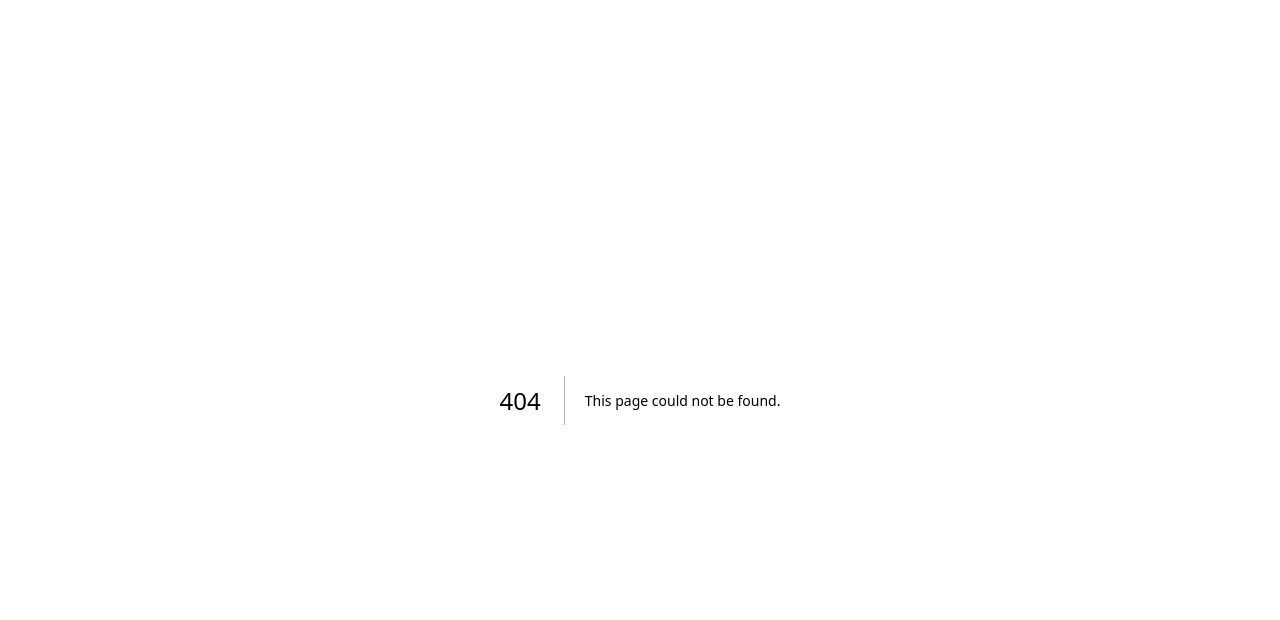
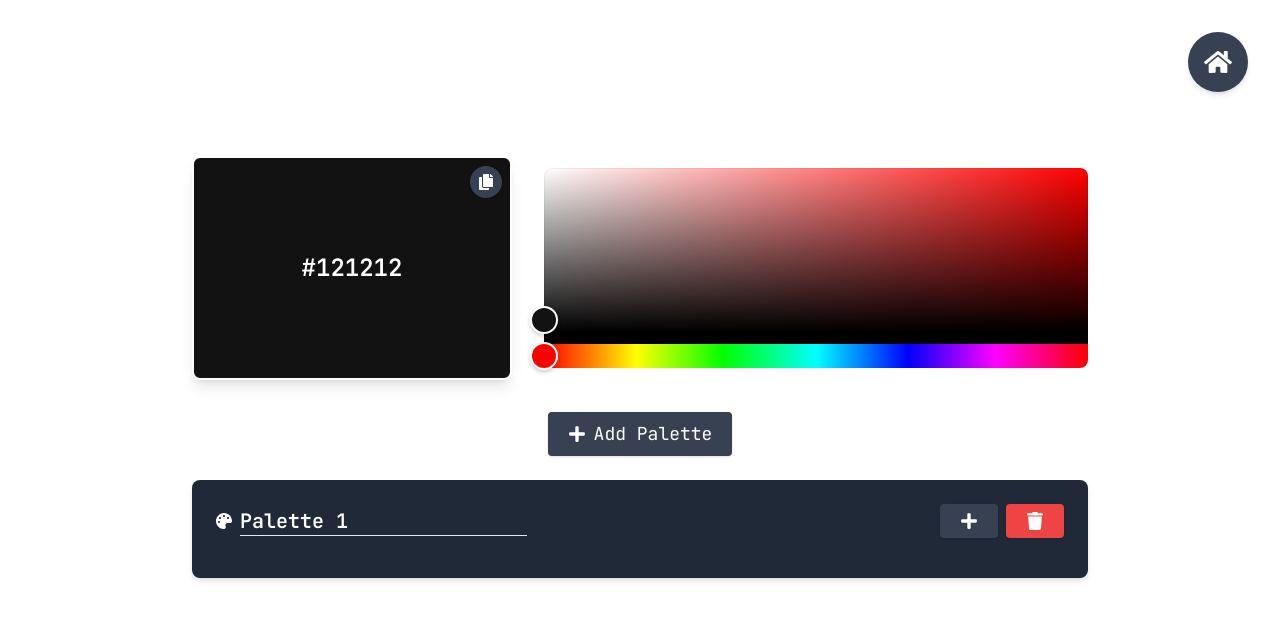
Before and after one commit to shrey715/utility_apps, a Next.js app: page /color-picker in a window 1280 px wide. Before the commit this address had no page. Shown: the top 620 px of the page. Built offline with nearby package versions, Linux system fonts and the light colour scheme.

Commit message:
added color picker

```diff
--- a/app/api/convert/route.ts
+++ b/app/api/convert/route.ts
@@ -25,13 +25,13 @@ export async function GET(request: Request): Promise<NextResponse> {
     const data = await response.json();
     console.log('API response data:', data);
 
-    const rate = data.data.mid;
-    const convertedAmount = rate*parseFloat(amount);
+    const conversionRate = data.data.mid;
+    const convertedAmount = conversionRate*parseFloat(amount);
 
-    console.log('Exchange rate:', rate);
+    console.log('Exchange rate:', conversionRate);
     console.log('Converted amount:', convertedAmount);
 
-    return NextResponse.json({ rate, convertedAmount });
+    return NextResponse.json({ conversionRate, convertedAmount });
   } catch (error) {
     console.error('An error occurred while fetching exchange rate:', error);
     return NextResponse.json({ error: 'An error occurred while fetching exchange rate' }, { status: 500 });
--- /dev/null
+++ b/app/color-picker/page.tsx
@@ -0,0 +1,177 @@
+"use client";
+import React, { useState, useEffect } from 'react';
+import { FaHome, FaCopy, FaPlus, FaPalette, FaTrash } from 'react-icons/fa';
+import { useRouter } from 'next/navigation';
+import { CopyToClipboard } from 'react-copy-to-clipboard';
+import { HexColorPicker } from 'react-colorful';
+
+interface Palette {
+  name: string;
+  colors: string[];
+}
+
+const ColorBox: React.FC<{ color: string; setCopied: React.Dispatch<React.SetStateAction<boolean>> }> = ({ color, setCopied }) => (
+  <div className="w-full max-w-xs h-56 rounded-lg shadow-lg border-2 border-white relative flex justify-center items-center" style={{ backgroundColor: color }}>
+    <p className="text-2xl font-semibold text-white mix-blend-luminosity">{color}</p>
+    <CopyToClipboard text={color} onCopy={() => setCopied(true)}>
+      <button className="absolute top-2 right-2 bg-gray-700 text-white p-2 rounded-full shadow hover:bg-gray-600">
+        <FaCopy size={16} />
+      </button>
+    </CopyToClipboard>
+  </div>
+);
+
+const PaletteItem: React.FC<{ color: string; onDelete: () => void; onCopy: () => void }> = ({ color, onDelete, onCopy }) => (
+  <div className="relative">
+    <CopyToClipboard text={color} onCopy={onCopy}>
+      <div
+        className="w-12 h-12 rounded-full cursor-pointer border border-gray-500 flex items-center justify-center"
+        style={{ backgroundColor: color }}
+        title={color}
+      >
+        <FaCopy className="text-white opacity-75" size={12} />
+      </div>
+    </CopyToClipboard>
+    <button
+      onClick={onDelete}
+      className="absolute -top-2 -right-2 bg-red-500 text-white p-1 rounded-full shadow hover:bg-red-600"
+    >
+      <FaTrash size={10} />
+    </button>
+  </div>
+);
+
+const Palette: React.FC<{
+  palette: Palette;
+  onAddColor: () => void;
+  onDeletePalette: () => void;
+  onRenamePalette: (newName: string) => void;
+  onDeleteColor: (colorIndex: number) => void;
+  onColorCopy: () => void;
+}> = ({ palette, onAddColor, onDeletePalette, onRenamePalette, onDeleteColor, onColorCopy }) => (
+  <div className="w-full bg-gray-800 p-6 rounded-lg shadow-md space-y-4">
+    <div className="flex justify-between items-center">
+      <div className="flex items-center gap-2 flex-wrap">
+        <FaPalette />
+        <input
+          type="text"
+          value={palette.name}
+          onChange={(e) => onRenamePalette(e.target.value)}
+          className="bg-transparent text-xl font-semibold text-white focus:outline-none w-full sm:w-auto border-b focus:border-b-2"
+        />
+      </div>
+      <div className="flex gap-2">
+        <button
+          onClick={onAddColor}
+          className="text-lg bg-gray-700 px-5 py-2 rounded shadow hover:bg-gray-600"
+        >
+          <FaPlus />
+        </button>
+        <button
+          onClick={onDeletePalette}
+          className="text-lg bg-red-500 px-5 py-2 rounded shadow hover:bg-red-600"
+        >
+          <FaTrash />
+        </button>
+      </div>
+    </div>
+
+    <div className="flex flex-wrap gap-4">
+      {palette.colors.map((color, colorIndex) => (
+        <PaletteItem
+          key={colorIndex}
+          color={color}
+          onDelete={() => onDeleteColor(colorIndex)}
+          onCopy={onColorCopy}
+        />
+      ))}
+    </div>
+  </div>
+);
+
+const ColorPicker: React.FC = () => {
+  const router = useRouter();
+  const [color, setColor] = useState('#121212');
+  const [palettes, setPalettes] = useState<Palette[]>([{ name: 'Palette 1', colors: [] }]);
+  const [copied, setCopied] = useState(false);
+
+  const handleColorChange = (newColor: string) => {
+    setColor(newColor);
+  };
+
+  const addPalette = () => {
+    setPalettes([...palettes, { name: `Palette ${palettes.length + 1}`, colors: [] }]);
+  };
+
+  const addColorToPalette = (index: number) => {
+    const newPalettes = [...palettes];
+    newPalettes[index].colors.push(color);
+    setPalettes(newPalettes);
+  };
+
+  const deleteColorFromPalette = (paletteIndex: number, colorIndex: number) => {
+    const newPalettes = [...palettes];
+    newPalettes[paletteIndex].colors.splice(colorIndex, 1);
+    setPalettes(newPalettes);
+  };
+
+  const deletePalette = (index: number) => {
+    const newPalettes = palettes.filter((_, i) => i !== index);
+    setPalettes(newPalettes);
+  };
+
+  const handlePaletteNameChange = (index: number, newName: string) => {
+    const newPalettes = [...palettes];
+    newPalettes[index].name = newName;
+    setPalettes(newPalettes);
+  };
+
+  useEffect(() => {
+    if (copied) {
+      const timer = setTimeout(() => setCopied(false), 2000);
+      return () => clearTimeout(timer);
+    }
+  }, [copied]);
+
+  return (
+    <div className="min-h-screen bg-transparent p-4 md:p-8 flex flex-col items-center text-white space-y-8">
+      <header className="flex justify-between w-full mb-8">
+        <h1 className="text-5xl font-bold flex items-center gap-2">
+          <FaPalette /> Color Picker
+        </h1>
+        <button onClick={() => router.push('/')} className="bg-gray-700 p-4 rounded-full shadow-md hover:bg-gray-600">
+          <FaHome size={28} />
+        </button>
+      </header>
+
+      <div className="flex flex-col lg:flex-row gap-8 w-full max-w-4xl justify-center items-center">
+        <ColorBox color={color} setCopied={setCopied} />
+        <HexColorPicker color={color} onChange={handleColorChange} className="flex-grow" />
+      </div>
+
+      <div className="w-full max-w-4xl space-y-6 my-12 mx-5 flex flex-col justify-center items-center">
+        <button
+          onClick={addPalette}
+          className="text-lg bg-gray-700 px-5 py-2 rounded shadow hover:bg-gray-600 flex flex-row items-center gap-2"
+        >
+          <FaPlus /> Add Palette
+        </button>
+        {palettes.map((palette, paletteIndex) => (
+          <Palette
+            key={paletteIndex}
+            palette={palette}
+            onAddColor={() => addColorToPalette(paletteIndex)}
+            onDeletePalette={() => deletePalette(paletteIndex)}
+            onRenamePalette={(newName) => handlePaletteNameChange(paletteIndex, newName)}
+            onDeleteColor={(colorIndex) => deleteColorFromPalette(paletteIndex, colorIndex)}
+            onColorCopy={() => setCopied(true)}
+          />
+        ))}
+      </div>
+
+      {copied && <div className="text-green-400 text-lg font-medium">Color copied to clipboard!</div>}
+    </div>
+  );
+};
+
+export default ColorPicker;
--- a/app/currency-converter/page.tsx
+++ b/app/currency-converter/page.tsx
@@ -13,8 +13,8 @@ const CurrencyConverter = () => {
   const [result, setResult] = useState<number>(0);
   const [currencies, setCurrencies] = useState<{ [key: string]: string }>({});
   const [loading, setLoading] = useState(false);
+  const [rate, setRate] = useState(0);
 
-  // Load currencies from JSON file
   useEffect(() => {
     const loadCurrencies = async () => {
       const response = await fetch('/currencies.json');
@@ -31,8 +31,10 @@ const CurrencyConverter = () => {
     const data = await response.json();
 
     if (response.ok) {
+      setRate(data.conversionRate);
       setResult(data.convertedAmount);
     } else {
+      setRate(0);
       setResult(0);
     }
     setLoading(false);
@@ -110,13 +112,18 @@ const CurrencyConverter = () => {
               <span className="font-semibold">{amt} {fromCurrency}</span>
               <FaExchangeAlt className="text-white text-4xl my-4" />
               <span className="font-bold text-blue-400">{result.toFixed(2)} {toCurrency}</span>
+              {
+                rate !== 0 && (
+                  <p className="text-gray-400 text-lg mt-3">1 {fromCurrency} = {rate.toFixed(4)} {toCurrency}</p>
+                )
+              }
             </div>
           )
         )}
       </div>
 
       <footer className="text-center text-gray-400 text-xs sm:text-sm mt-10">
-        <p>Powered by ExchangeRate-API</p>
+        <p>Powered by Freecurrency-API</p>
       </footer>
     </div>
   );
--- a/app/page.tsx
+++ b/app/page.tsx
@@ -2,6 +2,7 @@
 import React from 'react';
 import { motion } from 'framer-motion';
 import { useRouter } from 'next/navigation';
+import Link from 'next/link';
 
 const letters = "Welcome!".split("");
 
@@ -13,8 +14,17 @@ const Home = () => {
 
   return (
     <div className="flex flex-col items-center justify-between min-h-screen bg-transparent p-4">
-      <header className="text-left mt-3 ml-3 w-full">
+      <header className="flex flex-row justify-between items-center text-left m-3 w-full">
         <h1 className="text-3xl sm:text-4xl md:text-5xl font-bold text-white">Random Utility(?) Apps</h1>
+          <motion.span
+            className="text-gray-400 hover:text-gray-300 text-3xl font-bold"
+            whileHover={{ scale: 1.1 }}
+            whileTap={{ scale: 0.9 }}
+          >
+            <Link href="https://github.com/shrey715/utility_apps">
+              &lt;/&gt;
+            </Link>
+          </motion.span>
       </header>
       <div className="text-6xl sm:text-7xl md:text-8xl lg:text-9xl font-bold mb-6 text-white mt-5">
         {letters.map((letter, index) => (
@@ -64,6 +74,14 @@ const Home = () => {
         >
           Currency Converter
         </motion.button>
+        <motion.button
+          className="bg-purple-500 text-white text-lg px-6 py-3 rounded-lg shadow-md hover:bg-purple-600"
+          whileHover={{ scale: 1.1 }}
+          whileTap={{ scale: 0.9 }}
+          onClick={() => handleRedirect('/color-picker')}
+        >
+          Color Picker
+        </motion.button>
       </div>
       <footer className="text-center mt-8 text-gray-400">
         <p>
--- a/package.json
+++ b/package.json
@@ -14,9 +14,10 @@
     "framer-motion": "^11.5.4",
     "next": "14.2.12",
     "next-themes": "^0.3.0",
-    "pdf-merger-js": "^5.1.2",
     "qrcode.react": "^4.1.0",
     "react": "^18",
+    "react-colorful": "^5.6.1",
+    "react-copy-to-clipboard": "^5.1.0",
     "react-dom": "^18",
     "react-icons": "^5.3.0",
     "react-modal": "^3.16.1",
@@ -26,6 +27,7 @@
     "@types/formidable": "^3.4.5",
     "@types/node": "^20",
     "@types/react": "^18",
+    "@types/react-copy-to-clipboard": "^5.0.7",
     "@types/react-dom": "^18",
     "eslint": "^8",
     "eslint-config-next": "14.2.12",
```
Also changed, not shown: 1 other file (tests, documents, lock files or other folders).
